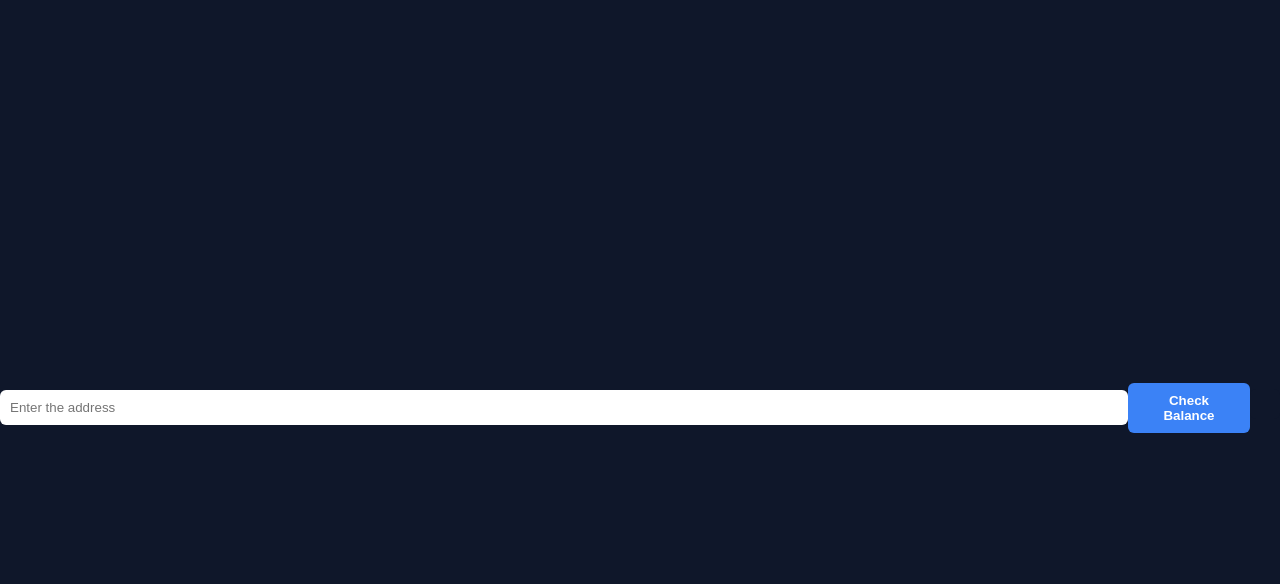
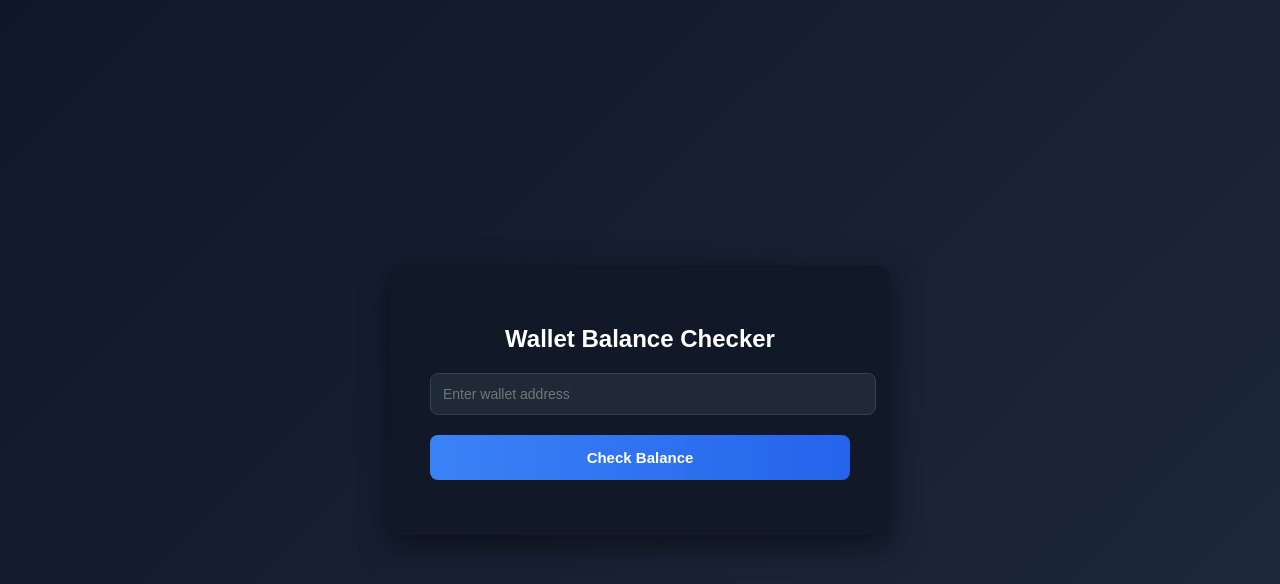
Before and after one commit to omthakar24/Web3-projects, a website: page EthersCodes/Wallet_INFO_Fetcher/public/index.html in a window 1280 px wide. Drawn offline with Linux system fonts and the light colour scheme.

Commit message:
Changed CSS for frontend

```diff
--- a/EthersCodes/Wallet_INFO_Fetcher/public/index.html
+++ b/EthersCodes/Wallet_INFO_Fetcher/public/index.html
@@ -1,86 +1,147 @@
 <!DOCTYPE html>
 <html>
+<head>
     <title>Wallet Fetch</title>
-    <body>
-        <input type="text" placeholder="Enter the address" id="address" required><br><br>
-        <button onclick="getBalance()">Check Balance</button>
-        <pre id = "result"></pre>
     <style>
-
         body {
             margin: 0;
             font-family: Arial, sans-serif;
-  background-color: #0f172a;
+            background: linear-gradient(135deg, #0f172a, #1e293b);
             color: white;
-
             display: flex;
             justify-content: center;
             align-items: center;
             height: 100vh;
         }
 
-
         .container {
+            background-color: #111827;
+            padding: 40px;
+            border-radius: 12px;
+            width: 420px;
+            box-shadow: 0 10px 30px rgba(0,0,0,0.5);
             text-align: center;
-  background-color: #1e293b;
-  padding: 40px;
-  border-radius: 10px;
-  width: 400px;
         }
 
+        h2 {
+            margin-bottom: 20px;
+        }
 
         input {
             width: 100%;
-  padding: 10px;
-  margin-top: 15px;
-  border-radius: 6px;
-  border: none;
+            padding: 12px;
+            border-radius: 8px;
+            border: 1px solid #374151;
+            background-color: #1f2937;
+            color: white;
+            font-size: 14px;
+        }
+
+        input:focus {
+            border-color: #3b82f6;
             outline: none;
         }
 
-
         button {
-  margin-top: 15px;
-  padding: 10px 20px;
-  border-radius: 6px;
+            width: 100%;
+            margin-top: 20px;
+            padding: 14px;
+            border-radius: 8px;
             border: none;
             cursor: pointer;
             font-weight: bold;
-  background-color: #3b82f6;
+            font-size: 15px;
+            background: linear-gradient(90deg, #3b82f6, #2563eb);
             color: white;
+            transition: all 0.3s ease;
         }
 
         button:hover {
-  opacity: 0.8;
+            transform: translateY(-2px);
+            box-shadow: 0 6px 20px rgba(59,130,246,0.4);
         }
 
-/* Result box */
-pre {
-  margin-top: 20px;
-  background-color: #0f172a;
+        .result-box {
+            margin-top: 25px;
             padding: 15px;
-  border-radius: 6px;
-  overflow-x: auto;
+            border-radius: 8px;
+            background-color: #1f2937;
+            text-align: left;
+            display: none;
+        }
+
+        .result-item {
+            margin-bottom: 8px;
+            font-size: 14px;
+        }
+
+        .label {
+            color: #9ca3af;
+        }
+
+        .value {
+            font-weight: bold;
+            color: #3b82f6;
+        }
+
+        .error {
+            color: #ef4444;
+            margin-top: 15px;
         }
     </style>
+</head>
+<body>
+
+<div class="container">
+    <h2>Wallet Balance Checker</h2>
+
+    <input type="text" placeholder="Enter wallet address" id="address" required>
+    <button onclick="getBalance()">Check Balance</button>
+
+    <div id="resultBox" class="result-box"></div>
+    <div id="error" class="error"></div>
+</div>
 
 <script>
-        async function getBalance(){
-           const address = document.getElementById("address").value
+    async function getBalance() {
+        const address = document.getElementById("address").value.trim();
+        const resultBox = document.getElementById("resultBox");
+        const errorBox = document.getElementById("error");
 
-           if(!address){
-            alert("Enter the address bozo")
-            return
+        resultBox.style.display = "none";
+        errorBox.textContent = "";
+
+        if (!address) {
+            errorBox.textContent = "Enter a valid wallet address.";
+            return;
         }
-        try{
-            const response = await fetch("/balance/"+address)
-            const data = await response.json()
 
-            document.getElementById("result").textContent = JSON.stringify(data,null,2)
-        }catch(err){
-            console.error(err)
+        try {
+            const response = await fetch("/balance/" + address);
+            const data = await response.json();
+
+            resultBox.innerHTML = `
+                <div class="result-item">
+                    <span class="label">Address:</span>
+                    <span class="value">${data.address || address}</span>
+                </div>
+                <div class="result-item">
+                    <span class="label">Balance:</span>
+                    <span class="value">${data.balance || "0"}</span>
+                </div>
+                <div class="result-item">
+                    <span class="label">Network:</span>
+                    <span class="value">${data.network || "Unknown"}</span>
+                </div>
+            `;
+
+            resultBox.style.display = "block";
+        } catch (err) {
+            errorBox.textContent = "Failed to fetch balance.";
+            console.error(err);
         }
     }
 </script>
+
 </body>
 </html>
```
Lines whose indentation alone changed are shown as unchanged.
